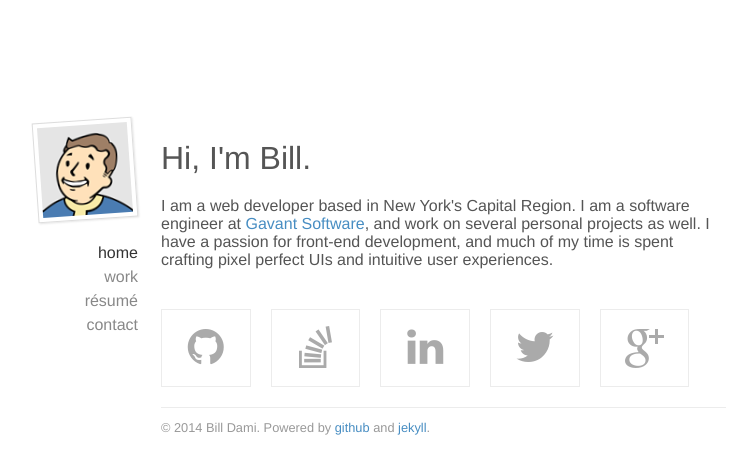
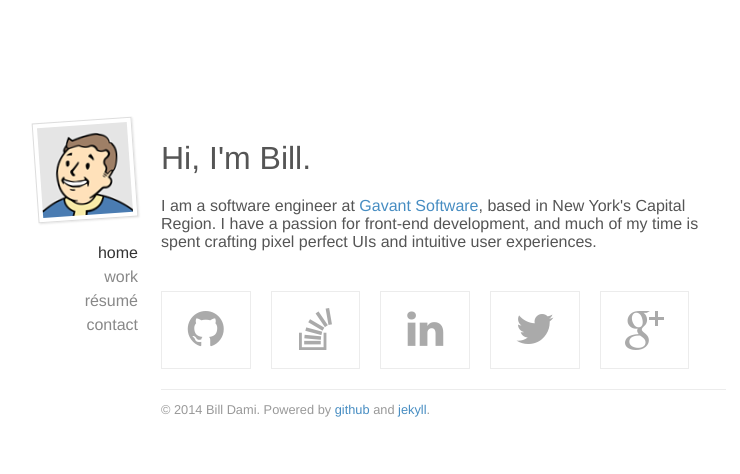
Before and after one commit to billdami/billdami.github.io, a Jekyll site: the page built from index.html, in a window 1280 px wide. Shown: the top 474 px of the page, without its empty margins (264-1004 px from the left). Built offline with Jekyll 4.4.1, drawn with Linux system fonts in a browser that asks for light colours.

Commit message:
tweaked intro wording

```diff
--- a/index.html
+++ b/index.html
@@ -6,6 +6,6 @@ layout: default
 
 <h1 class="page-heading">Hi, I'm Bill.</h1>
 <p>
-    I am a web developer based in New York's Capital Region. I am a software engineer at <a href="http://www.gavant.com">Gavant Software</a>, and work on several personal projects as well. I have a passion for front-end development, and much of my time is spent crafting pixel perfect UIs and intuitive user experiences.
+    I am a software engineer at <a href="http://www.gavant.com">Gavant Software</a>, based in New York's Capital Region. I have a passion for front-end development, and much of my time is spent crafting pixel perfect UIs and intuitive user experiences.
 </p>
 {% include social-btns.html %}
```
